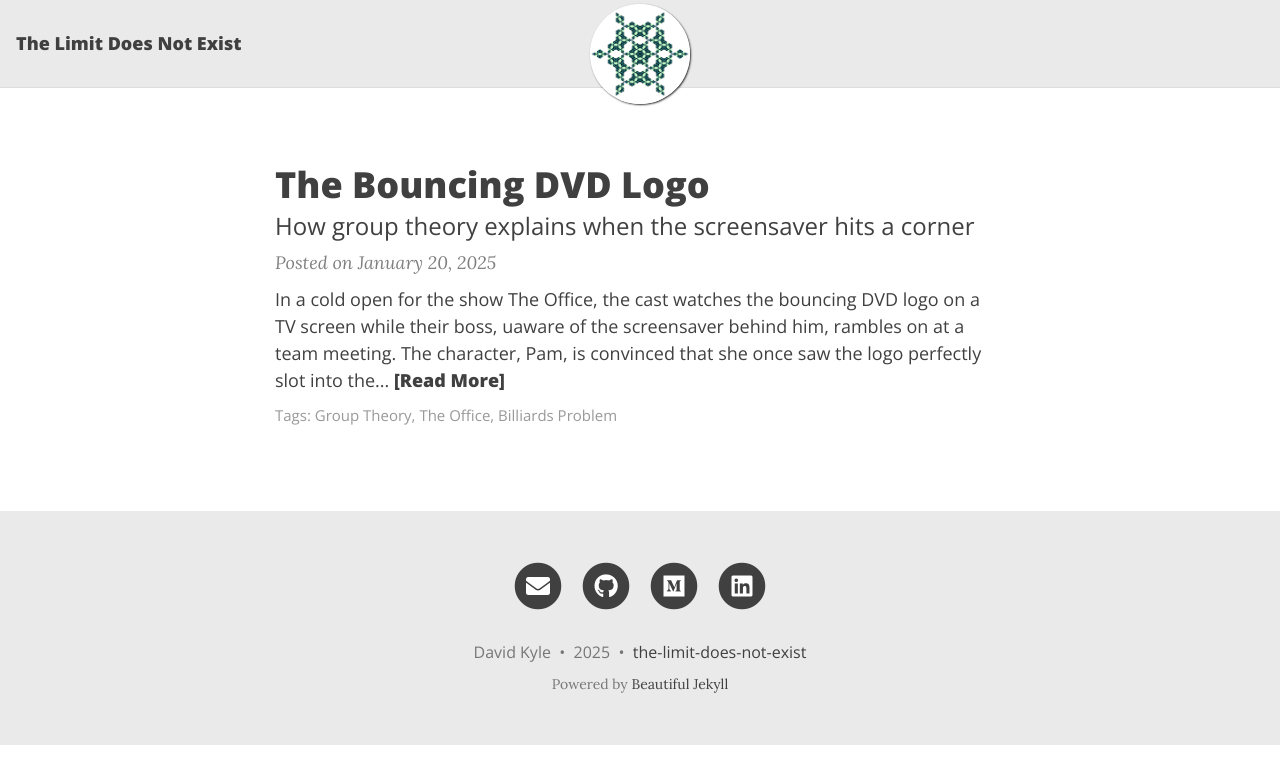
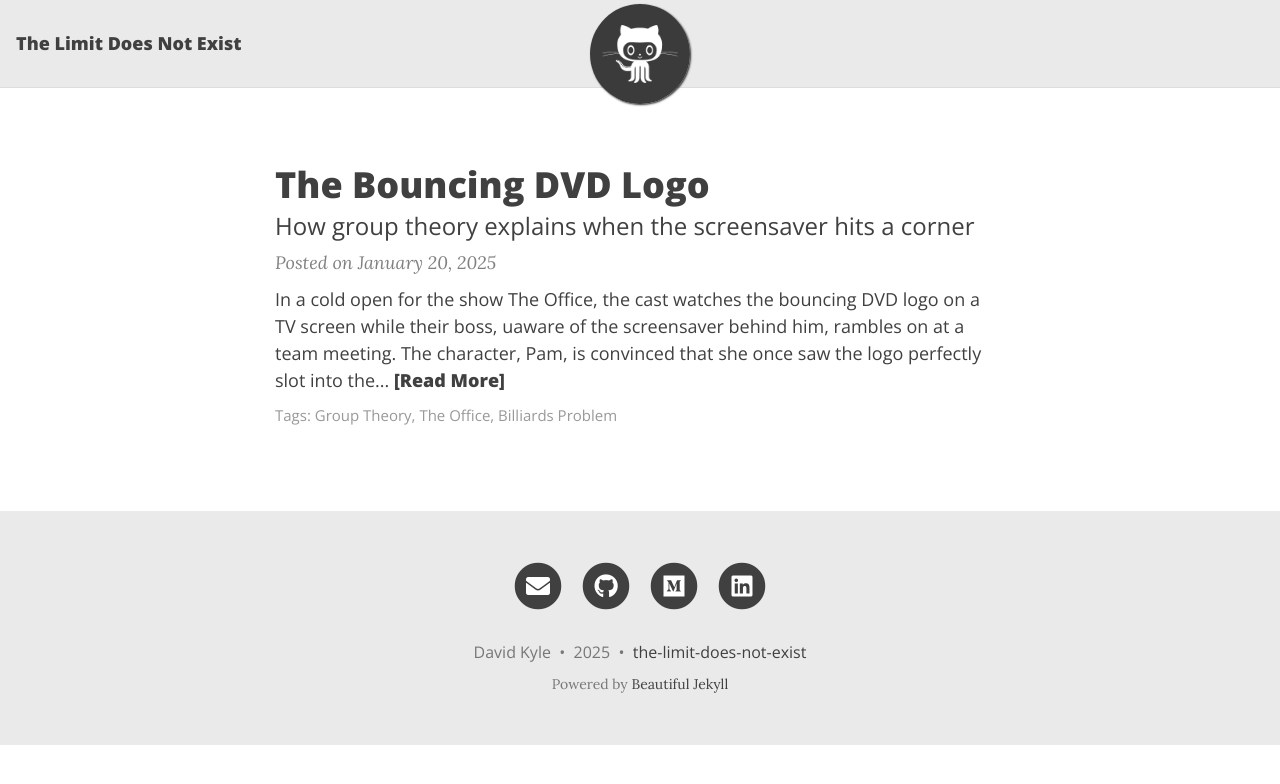
Before and after one commit to davidthemathman/the-limit-does-not-exist, a Jekyll site: the page built from index.markdown, in a window 1280 px wide. Shown: the top 784 px of the page. Built offline with Jekyll 4.4.1, drawn with Linux system fonts in a browser that asks for light colours; nearby versions of some CDN libraries; the list of posts is cut into pages by our own code.

Commit message:
test different avatar

```diff
--- a/_config.yml
+++ b/_config.yml
@@ -41,7 +41,7 @@
 
 # Image to show in the navigation bar - works best with a square image
 # Remove this parameter if you don't want an image in the navbar
-avatar: /assets/img/fractal.png
+avatar: "/assets/img/avatar-icon.png"
 
 # By default, the image is cut into a circle. You can disable this behaviour by setting 'round-avatar: false'
 round-avatar: true
```
Also changed, not shown: _posts/2025-01-20-bouncing-logo.md (+1 -1 lines), assets/img/back_and_forth.png.
